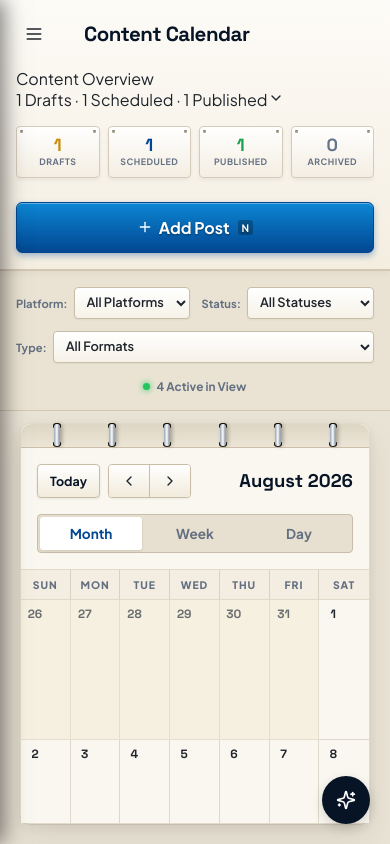
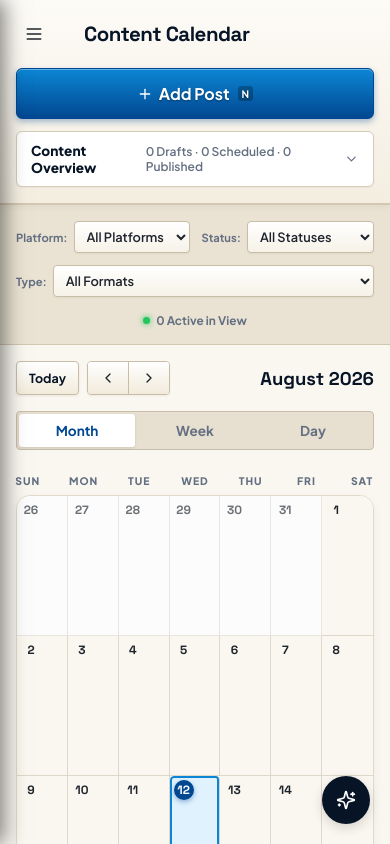
Before and after one commit to ali123-spe/INGSOL-MANAGER, a React (Vite) app: page / in a window 390 px wide. Built offline with nearby package versions, Linux system fonts and the light colour scheme.

Commit message:
fix(v1): improve mobile content calendar

```diff
--- a/src/App.css
+++ b/src/App.css
@@ -2829,7 +2829,23 @@
 /* ==========================================================================
    MOBILE RESPONSIVENESS OVERRIDES (V1 BUG FIX #3)
    ========================================================================== */
+/* Desktop hides for mobile components */
+.mobile-cell-previews, .mobile-selected-day-posts, .mobile-content-overview-header {
+  display: none;
+}
+
 @media (max-width: 768px) {
+  /* SHOW MOBILE COMPONENTS */
+  .mobile-cell-previews {
+    display: flex !important;
+  }
+  .mobile-selected-day-posts {
+    display: flex !important;
+  }
+  .mobile-content-overview-header {
+    display: flex !important;
+  }
+
   /* 1. HEADER */
   .top-bar.industrial-header {
     height: auto !important;
@@ -2848,11 +2864,45 @@
   .top-bar-right {
     flex-direction: column !important;
     align-items: stretch !important;
-    gap: 16px !important;
-  }
-
-  /* 2. STATISTICS */
+    gap: 12px !important;
+  }
+
+  /* 2. ADD POST BUTTON */
+  .top-bar-right > .btn-primary {
+    width: 100% !important;
+    padding: 14px !important;
+    font-size: 1rem !important;
+    order: -1 !important; /* Move Add Post to the top of top-bar-right */
+  }
+
+  /* 3. COLLAPSIBLE CONTENT OVERVIEW (STATISTICS) */
+  .mobile-content-overview-header {
+    justify-content: space-between !important;
+    align-items: center !important;
+    padding: 10px 14px !important;
+    background: #ffffff !important;
+    border: 1px solid #d5cbba !important;
+    border-radius: var(--radius-sm) !important;
+    cursor: pointer !important;
+    box-shadow: 0 1px 2px rgba(0,0,0,0.05) !important;
+  }
+  .mobile-content-overview-header .overview-title {
+    font-weight: 800 !important;
+    font-size: 0.85rem !important;
+    color: var(--ingsol-dark-navy) !important;
+  }
+  .mobile-content-overview-header .overview-summary {
+    display: flex !important;
+    align-items: center !important;
+    gap: 8px !important;
+    font-size: 0.75rem !important;
+    font-weight: 600 !important;
+    color: var(--paper-text-muted) !important;
+  }
   .status-plates-row {
+    display: none !important;
+  }
+  .status-plates-row.mobile-expanded {
     display: grid !important;
     grid-template-columns: repeat(4, 1fr) !important;
     gap: 8px !important;
@@ -2869,13 +2919,6 @@
   .plate-label {
     font-size: 0.55rem !important;
     text-align: center !important;
-  }
-
-  /* 3. ADD POST */
-  .top-bar-right > .btn-primary {
-    width: 100% !important;
-    padding: 14px !important;
-    font-size: 1rem !important;
   }
 
   /* 4. FILTERS */
@@ -2924,12 +2967,25 @@
     width: 100% !important;
   }
 
-  /* 6. CALENDAR TOOLBAR */
+  /* 6. HERO CALENDAR CONTAINER */
+  .workspace-desk-viewport {
+    padding: 0 !important;
+    background: #fdfdfc !important;
+  }
+  .desk-planner-container {
+    border-radius: 0 !important;
+    border: none !important;
+    box-shadow: none !important;
+  }
+
+  /* 7. CALENDAR TOOLBAR */
   .planner-controls-header {
     flex-direction: column !important;
     align-items: stretch !important;
     gap: 16px !important;
     padding: 16px !important;
+    background: transparent !important;
+    border-bottom: none !important;
   }
   .date-nav-controls {
     width: 100% !important;
@@ -2956,82 +3012,260 @@
     padding: 8px 12px !important;
   }
 
-  /* 7. MONTH CALENDAR */
+  /* 8. HERO CALENDAR GRID & CELLS */
   .calendar-grid-header {
     display: grid !important;
+    background: transparent !important;
+    border-bottom: none !important;
   }
   .weekday-label {
     font-size: 0.65rem !important;
     padding: 8px 0 !important;
+    border-right: none !important;
+  }
+
+  /* Make the grid look like Option 6 (rounded container with shadow) */
+  .calendar-grid-body {
+    background: #ffffff !important;
+    border-radius: var(--radius-lg) !important;
+    box-shadow: 0 4px 12px rgba(0,0,0,0.05) !important;
+    margin: 0 16px 16px 16px !important;
+    border: 1px solid var(--paper-border) !important;
+    overflow: hidden !important;
   }
   .calendar-cell {
-    min-height: 85px !important;
+    min-height: 80px !important;
     padding: 4px !important;
-  }
+    border-right: 1px solid var(--paper-line) !important;
+    border-bottom: 1px solid var(--paper-line) !important;
+  }
+  .calendar-cell:nth-child(7n) {
+    border-right: none !important;
+  }
+  .calendar-cell.outside {
+    background-color: #fafafa !important;
+  }
+
+  /* Selected day styling */
+  .calendar-cell.mobile-selected {
+    background-color: #e0f2fe !important;
+    box-shadow: inset 0 0 0 2px var(--ingsol-secondary) !important;
+    border-radius: 4px !important;
+    z-index: 10 !important;
+  }
+
   .date-number {
     width: 20px !important;
     height: 20px !important;
     font-size: 0.75rem !important;
   }
   .cell-add-btn {
-    display: none !important; /* hide the hover add button to save space */
-  }
-
-  /* 8. POST DISPLAY (COMPACT) */
-  .calendar-cell .card-thumbnail-container {
     display: none !important;
   }
-  .calendar-cell .post-card.pinned-paper-card {
-    padding: 4px !important;
-    min-height: 0 !important;
-    gap: 2px !important;
-  }
-  .calendar-cell .card-top-meta {
+
+  /* Hide desktop pinned cards on mobile */
+  .calendar-cell .card-stack-container {
+    display: none !important;
+  }
+
+  /* 9. IMAGE-FOCUSED MOBILE PREVIEWS IN CELLS */
+  .mobile-cell-previews {
     flex-direction: column !important;
-    align-items: flex-start !important;
-    gap: 2px !important;
-  }
-  .calendar-cell .card-platform-name span {
-    display: none !important;
-  }
-  .calendar-cell .card-status-chip {
-    font-size: 0.45rem !important;
-    padding: 1px 3px !important;
-    letter-spacing: 0 !important;
-  }
-  .calendar-cell .card-title {
+    align-items: center !important;
+    justify-content: center !important;
+    gap: 4px !important;
+    height: 100% !important;
+    margin-top: 4px !important;
+  }
+  .mobile-cell-preview-item {
+    position: relative !important;
+    width: 100% !important;
+    display: flex !important;
+    flex-direction: column !important;
+    align-items: center !important;
+  }
+  .mobile-preview-thumb {
+    width: 32px !important;
+    height: 32px !important;
+    border-radius: 6px !important;
+    overflow: hidden !important;
+    border: 1px solid rgba(0,0,0,0.1) !important;
+    background: #f1f1f1 !important;
+    box-shadow: 0 1px 3px rgba(0,0,0,0.1) !important;
+  }
+  .mobile-preview-thumb img {
+    width: 100% !important;
+    height: 100% !important;
+    object-fit: cover !important;
+  }
+  /* Optional: if there's no media, just show an empty box or icon */
+  .mobile-preview-thumb .card-no-media-placeholder {
+    display: flex;
+    align-items: center;
+    justify-content: center;
+    height: 100%;
+  }
+  .mobile-preview-thumb .card-no-media-placeholder span {
+    display: none;
+  }
+  .mobile-preview-thumb .card-no-media-placeholder svg {
+    width: 16px;
+    height: 16px;
+  }
+
+  .mobile-preview-icons {
+    display: flex !important;
+    align-items: center !important;
+    justify-content: center !important;
+    gap: 4px !important;
+    margin-top: -6px !important; /* Pull up over the image */
+    background: #ffffff !important;
+    border-radius: 10px !important;
+    padding: 1px 4px !important;
+    box-shadow: 0 1px 2px rgba(0,0,0,0.15) !important;
+    z-index: 2 !important;
+  }
+  .mobile-status-dot {
+    width: 6px !important;
+    height: 6px !important;
+    border-radius: 50% !important;
+  }
+  .mobile-status-dot.status-draft { background-color: #eab308 !important; }
+  .mobile-status-dot.status-ready { background-color: #0C86D4 !important; }
+  .mobile-status-dot.status-scheduled { background-color: #024791 !important; }
+  .mobile-status-dot.status-published { background-color: #16a34a !important; }
+  .mobile-status-dot.status-archived { background-color: #64748b !important; }
+
+  .mobile-preview-more {
     font-size: 0.6rem !important;
-    line-height: 1.1 !important;
-    -webkit-line-clamp: 2 !important;
-    margin-top: 2px !important;
-  }
-  .calendar-cell .card-slide-count {
-    display: none !important;
-  }
-  .calendar-cell .cell-plus-more {
-    font-size: 0.6rem !important;
-    padding: 2px !important;
-  }
-
-  /* 9. FLOATING AI BUTTON */
+    font-weight: 800 !important;
+    color: var(--paper-text-muted) !important;
+  }
+
+  /* 10. MODERN POST CARDS FOR SELECTED DAY */
+  .mobile-selected-day-posts {
+    flex-direction: column !important;
+    padding: 0 16px 24px 16px !important;
+    gap: 12px !important;
+  }
+  .selected-day-header {
+    display: flex !important;
+    justify-content: space-between !important;
+    align-items: center !important;
+    border-bottom: 2px solid #eaeaea !important;
+    padding-bottom: 8px !important;
+    margin-bottom: 8px !important;
+  }
+  .selected-day-header h3 {
+    font-size: 0.95rem !important;
+    font-weight: 800 !important;
+    color: var(--ingsol-dark-navy) !important;
+  }
+  .selected-day-count {
+    font-size: 0.8rem !important;
+    font-weight: 700 !important;
+    color: var(--paper-text-muted) !important;
+  }
+  .selected-day-cards {
+    display: flex !important;
+    flex-direction: column !important;
+    gap: 12px !important;
+  }
+  .mobile-post-card {
+    display: flex !important;
+    background: #ffffff !important;
+    border-radius: var(--radius-md) !important;
+    border: 1px solid var(--paper-border) !important;
+    box-shadow: 0 2px 6px rgba(0,0,0,0.04) !important;
+    padding: 12px !important;
+    gap: 12px !important;
+  }
+  .mobile-post-thumb {
+    width: 60px !important;
+    height: 60px !important;
+    border-radius: 8px !important;
+    overflow: hidden !important;
+    flex-shrink: 0 !important;
+    background: #f5f5f5 !important;
+  }
+  .mobile-post-thumb img {
+    width: 100% !important;
+    height: 100% !important;
+    object-fit: cover !important;
+  }
+  .mobile-post-thumb .card-no-media-placeholder {
+    display: flex;
+    flex-direction: column;
+    align-items: center;
+    justify-content: center;
+    height: 100%;
+    color: #999;
+    font-size: 0.6rem;
+    gap: 4px;
+  }
+
+  .mobile-post-info {
+    display: flex !important;
+    flex-direction: column !important;
+    justify-content: center !important;
+    gap: 4px !important;
+    flex: 1 !important;
+    min-width: 0 !important;
+  }
+  .mobile-post-title {
+    font-size: 0.9rem !important;
+    font-weight: 700 !important;
+    color: var(--paper-text-main) !important;
+    white-space: nowrap !important;
+    overflow: hidden !important;
+    text-overflow: ellipsis !important;
+  }
+  .mobile-post-meta {
+    display: flex !important;
+    align-items: center !important;
+    gap: 6px !important;
+    font-size: 0.75rem !important;
+  }
+  .mobile-platform-name {
+    font-weight: 700 !important;
+    color: var(--paper-text-muted) !important;
+  }
+  .meta-dot {
+    color: #ccc !important;
+  }
+  .mobile-status {
+    font-size: 0.65rem !important;
+    font-weight: 800 !important;
+    padding: 2px 6px !important;
+    border-radius: 4px !important;
+  }
+  .mobile-status.status-draft { background: #fef9c3 !important; color: #ca8a04 !important; }
+  .mobile-status.status-ready { background: #e0f2fe !important; color: #0C86D4 !important; }
+  .mobile-status.status-scheduled { background: #dbeafe !important; color: #024791 !important; }
+  .mobile-status.status-published { background: #dcfce7 !important; color: #16a34a !important; }
+  .mobile-status.status-archived { background: #f1f5f9 !important; color: #64748b !important; }
+
+  .mobile-post-time {
+    font-size: 0.75rem !important;
+    color: var(--paper-text-muted) !important;
+    margin-top: 4px !important;
+  }
+
+  /* 11. FLOATING AI BUTTON */
   .ingsol-ai-button {
     bottom: 20px !important;
     right: 20px !important;
     width: 48px !important;
     height: 48px !important;
+    z-index: 99 !important;
   }
   .ingsol-ai-button svg {
     width: 20px !important;
     height: 20px !important;
   }
 
-  .binder-rings-row {
-    width: 95% !important;
-  }
+  /* HIDE BINDER SPINE ON MOBILE */
   .binder-spine {
-    height: 24px !important;
-  }
-  .binder-ring-unit {
-    height: 24px !important;
-  }
-}
+    display: none !important;
+  }
+}
--- a/src/components/CalendarView.jsx
+++ b/src/components/CalendarView.jsx
@@ -347,8 +347,11 @@ export default function CalendarView({
 
                 {/* Mobile Specific Compact Previews */}
                 <div className="mobile-cell-previews">
-                  {dayPosts.slice(0, 3).map((post, pIdx) => (
-                    <div key={post.id} className="mobile-cell-preview-item" onClick={() => onPostClick(post)}>
+                  {dayPosts.slice(0, 1).map((post, pIdx) => (
+                    <div key={post.id} className="mobile-cell-preview-item" onClick={(e) => {
+                      e.stopPropagation();
+                      onPostClick(post);
+                    }}>
                        <div className="mobile-preview-thumb">
                           <PostCardThumbnail
                             mediaId={post.contentType === 'Carousel' && post.carouselSlides?.length > 0 ? post.carouselSlides[0].mediaId : post.mediaId}
@@ -363,8 +366,8 @@ export default function CalendarView({
                        </div>
                     </div>
                   ))}
-                  {dayPosts.length > 3 && (
-                    <div className="mobile-preview-more">+{dayPosts.length - 3}</div>
+                  {dayPosts.length > 1 && (
+                    <div className="mobile-preview-more">+{dayPosts.length - 1}</div>
                   )}
                 </div>
               </div>
```
